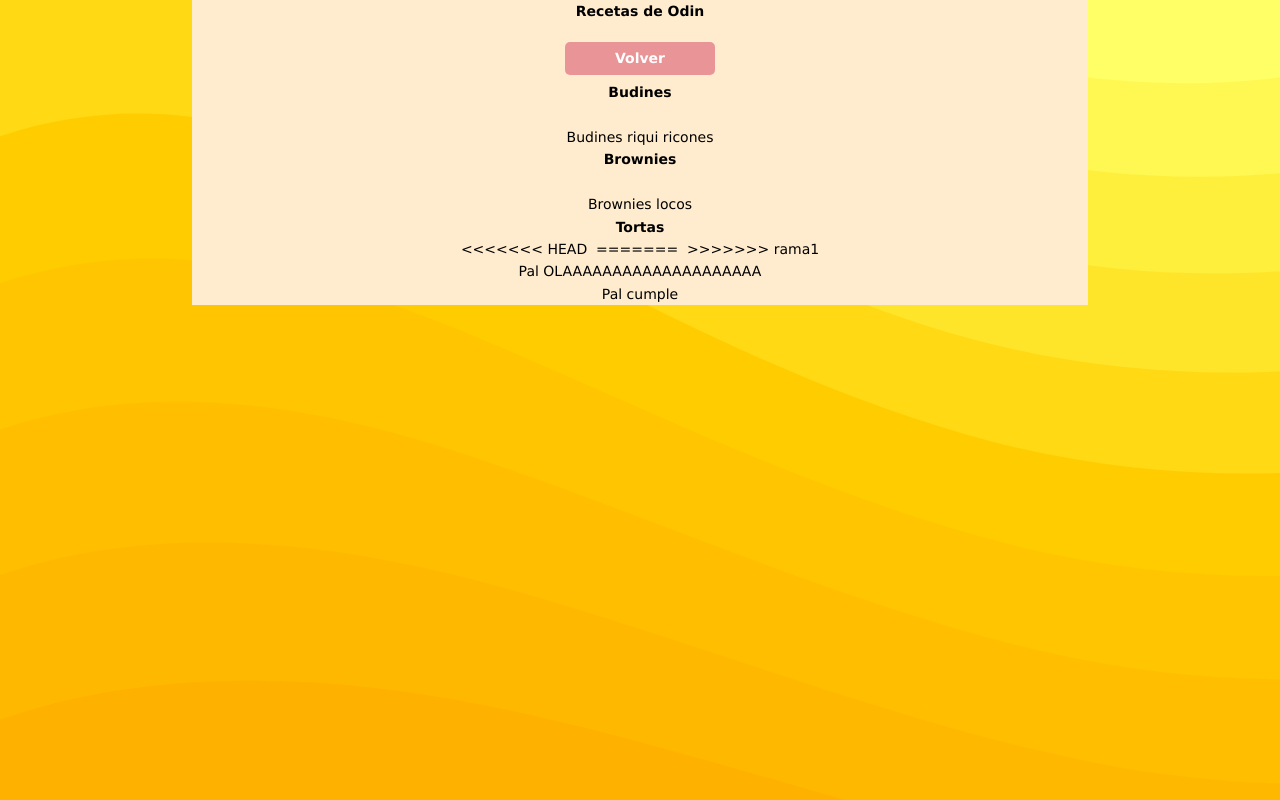
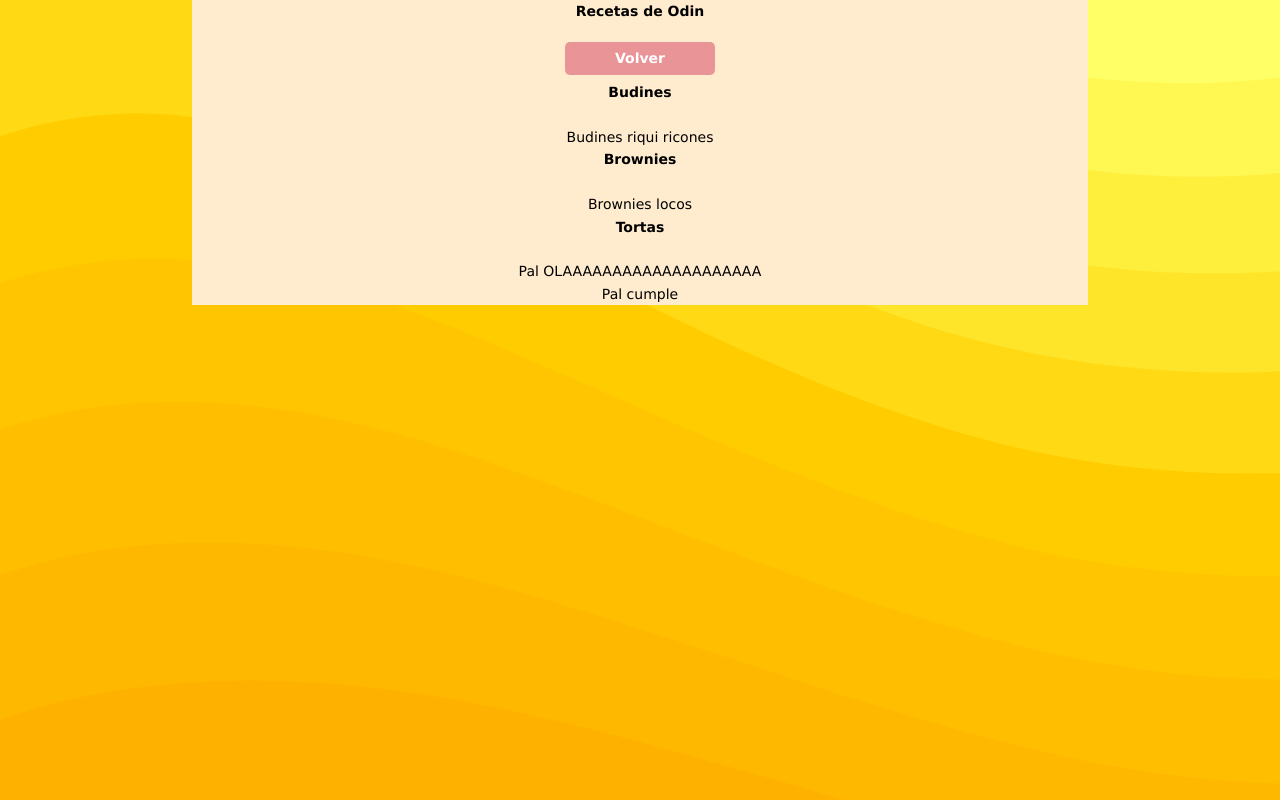
Before and after one commit to BudHamud/odin-recipes, a plain HTML site: page dessert.html in a window 1280 px wide. Drawn offline with Linux system fonts and the light colour scheme.

Commit message:
dessert.html change

```diff
--- a/dessert.html
+++ b/dessert.html
@@ -26,11 +26,7 @@
       </section>
       <section>
         <h2>Tortas</h2>
-<<<<<<< HEAD
-        <img src="/odin-recipes/torta.jpg" alt="">
-=======
         <img src="img/torta.jpg" alt="">
->>>>>>> rama1
         <p>Pal OLAAAAAAAAAAAAAAAAAAAA</p>
         <p>Pal cumple</p>
       </section>
```
